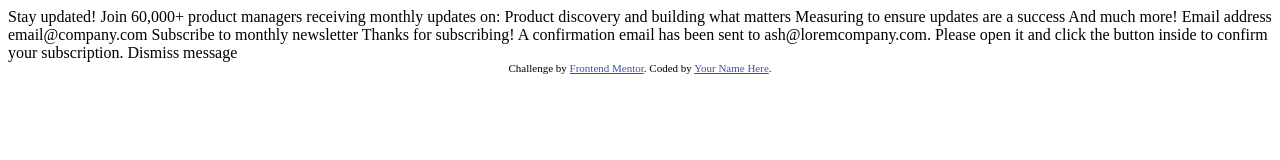
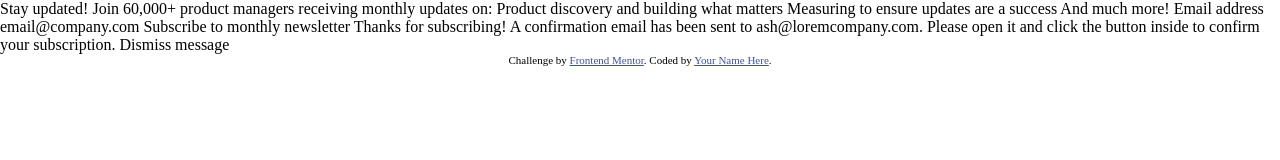
Before and after one commit to Sh13unda/newsletter-signin, a plain HTML site: page index.html in a window 1280 px wide. Drawn offline with Linux system fonts and the light colour scheme.

Commit message:
Added the stylesheet and the basic css reset.

```diff
--- a/index.html
+++ b/index.html
@@ -5,14 +5,10 @@
   <meta name="viewport" content="width=device-width, initial-scale=1.0"> <!-- displays site properly based on user's device -->
 
   <link rel="icon" type="image/png" sizes="32x32" href="./assets/images/favicon-32x32.png">
+  <link rel="stylesheet" href="./styles.css" >
 
   <title>Frontend Mentor | Newsletter sign-up form with success message</title>
 
-  <!-- Feel free to remove these styles or customise in your own stylesheet 👍 -->
-  <style>
-    .attribution { font-size: 11px; text-align: center; }
-    .attribution a { color: hsl(228, 45%, 44%); }
-  </style>
 </head>
 <body>
 
--- /dev/null
+++ b/styles.css
@@ -0,0 +1,14 @@
+* {
+    margin: 0;
+    padding: 0;
+    box-sizing: border-box;
+}
+
+.attribution {
+    font-size: 11px;
+    text-align: center;
+}
+
+.attribution a {
+    color: hsl(228, 45%, 44%);
+ }
```
